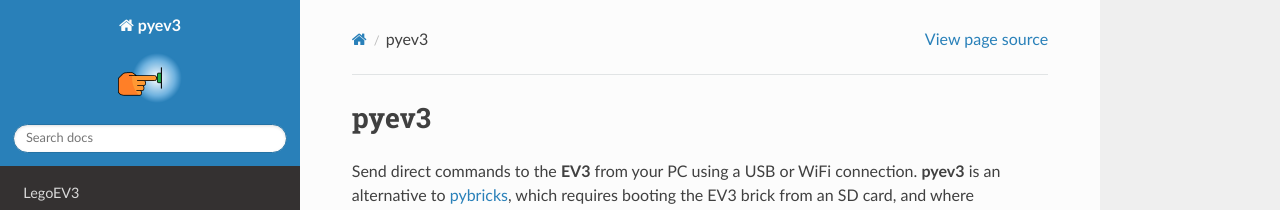
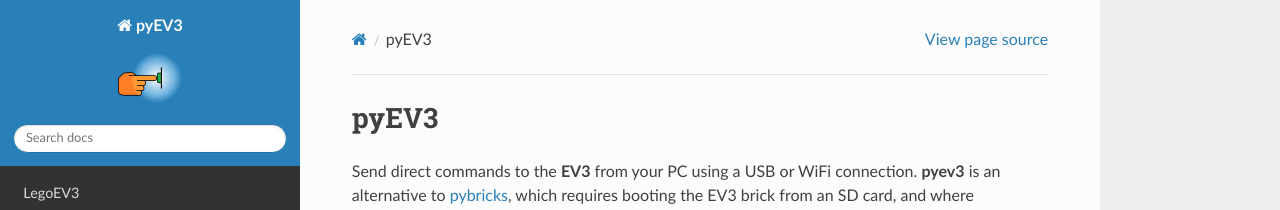
Before and after one commit to EduardoNigro/pyev3, a Sphinx documentation site: the page built from docs/source/index.rst, in a window 1280 px wide and 900 px high. Shown: the top 210 px of the window. Built offline with Sphinx 7.4.7 and the Read the Docs theme 2.0.0, drawn with Linux system fonts in a browser that asks for light colours.

```diff
--- a/docs/source/conf.py
+++ b/docs/source/conf.py
@@ -22,7 +22,7 @@ import sphinx_rtd_theme
 
  # -- Project information -----------------------------------------------------
 
-project = 'pyev3'
+project = 'pyEV3'
 copyright = '2021, Eduardo Nigro'
 author = 'Eduardo Nigro'
 
--- a/docs/source/index.rst
+++ b/docs/source/index.rst
@@ -1,5 +1,5 @@
 
-pyev3
+pyEV3
 =====
 
 .. toctree::
```
